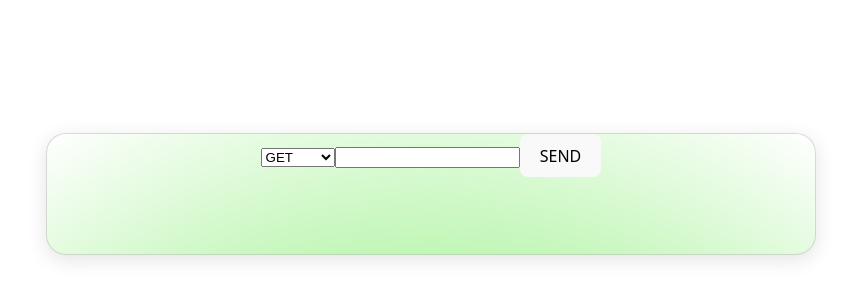
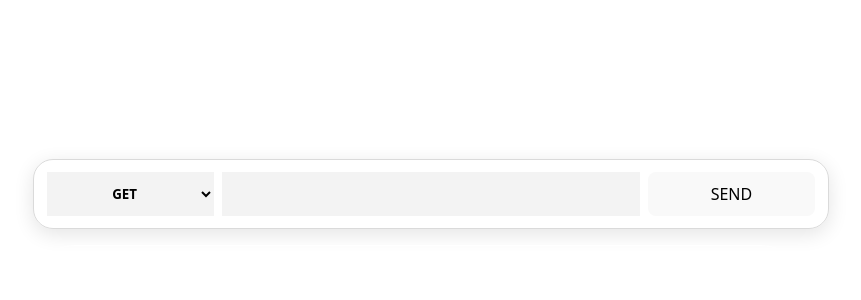
Before and after one commit to Auston-Mtabane/API_Tester, a React (Vite) app: page / in a window 1280 px wide. Shown: the part 108-408 px from the top of the page, without its empty margins (209-1070 px from the left). Built offline with nearby package versions, Linux system fonts and the light colour scheme.

Commit message:
styling 1

```diff
--- a/src/components/Request.tsx
+++ b/src/components/Request.tsx
@@ -1,20 +1,18 @@
 function ApiLinkSection() {
   return (
-    <>
       <div className="rounded-div">
-        <form action="/submit" method="GET">
+        <form action="/submit" method="GET"  className="form">
           <select name="options" id="requst-dropdown">
-            <option value="GET">GET</option>
-            <option value="POST">POST</option>
-            <option value="PUT">PUT</option>
-            <option value="DELETE">DELETE</option>
+            <option value="GET" id="GET">GET</option>
+            <option value="POST" id="POST">POST</option>
+            <option value="PUT" id="PUT">PUT</option>
+            <option value="DELETE" id="DELETE">DELETE</option>
           </select>
 
           <input type="url" name="requestUrl" id="request-input" />
           <button type="submit">SEND</button>
         </form>
       </div>
-    </>
   );
 }
 
--- a/src/styles/App.css
+++ b/src/styles/App.css
@@ -4,28 +4,49 @@
   padding: 2rem;
   text-align: center;
 }
-.rounded-div{
 
+.rounded-div {
 
-
-  background: radial-gradient(circle, rgba(180, 255, 170, 0.6), rgba(144, 240, 125, 0.857), rgba(255, 255, 255, 0));
-  height: 15vh;
+  display: flow-box;
+  font-family: inherit;
+  padding: .8em;
   width: 60vw;
   border: 1px solid rgba(180, 180, 180, 0.498);
   border-radius: 20px;
-  box-shadow: 0 5px 20px  rgba(0, 0, 0, 0.108);
+  box-shadow: 0 5px 20px rgba(0, 0, 0, 0.108);
 
-  background-size: 100% 1000%;
-  background-position: 50% 0%;
 }
 
-#meta-data{
+.form {
+  display: grid;
+  grid-template-columns: 2fr 5fr 2fr;
+  gap: 0.5em;
+}
+
+.rounded-div select {
+  color: black;
+  font-family: inherit;
+
+  text-align: center;
+  font-weight: bolder;
+  border: none;
+  background-color: rgba(0, 0, 0, 0.046);
+
+  padding: 0.5em;
+}
+.rounded-div input{
+  background-color: rgba(0, 0, 0, 0.046);
+  border: none;
+}
+
+#meta-data {
   margin-top: 1em;
   height: 10vh;
   width: 60vw;
   border: 1px solid white;
   border-radius: 50px;
 }
+
 #response {
   margin-top: 1em;
   height: 10vh;
@@ -33,15 +54,18 @@
   border: 1px solid white;
   border-radius: 50px;
 }
+
 .logo {
   height: 6em;
   padding: 1.5em;
   will-change: filter;
   transition: filter 300ms;
 }
+
 .logo:hover {
   filter: drop-shadow(0 0 2em #646cffaa);
 }
+
 .logo.react:hover {
   filter: drop-shadow(0 0 2em #61dafbaa);
 }
```
